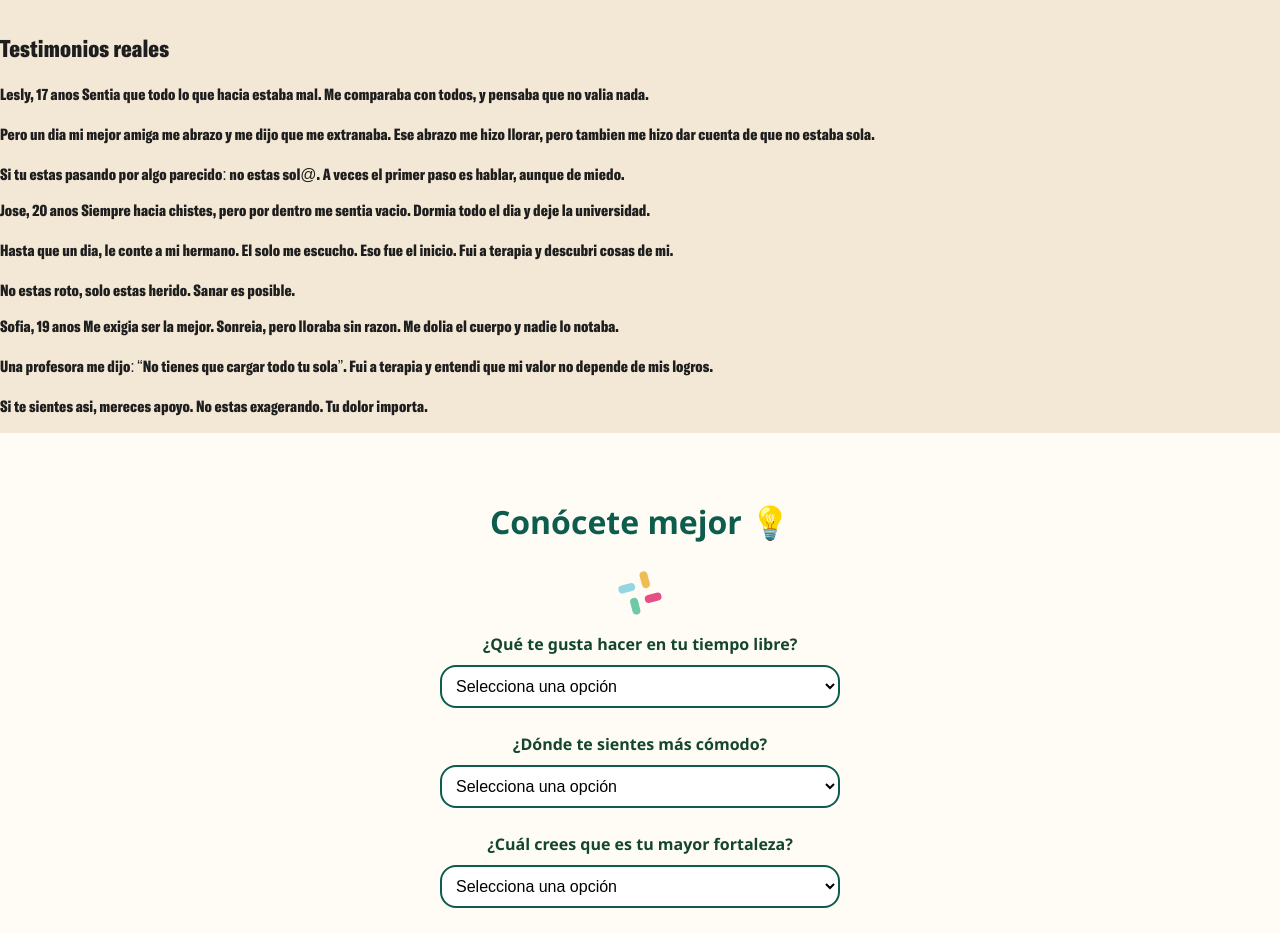
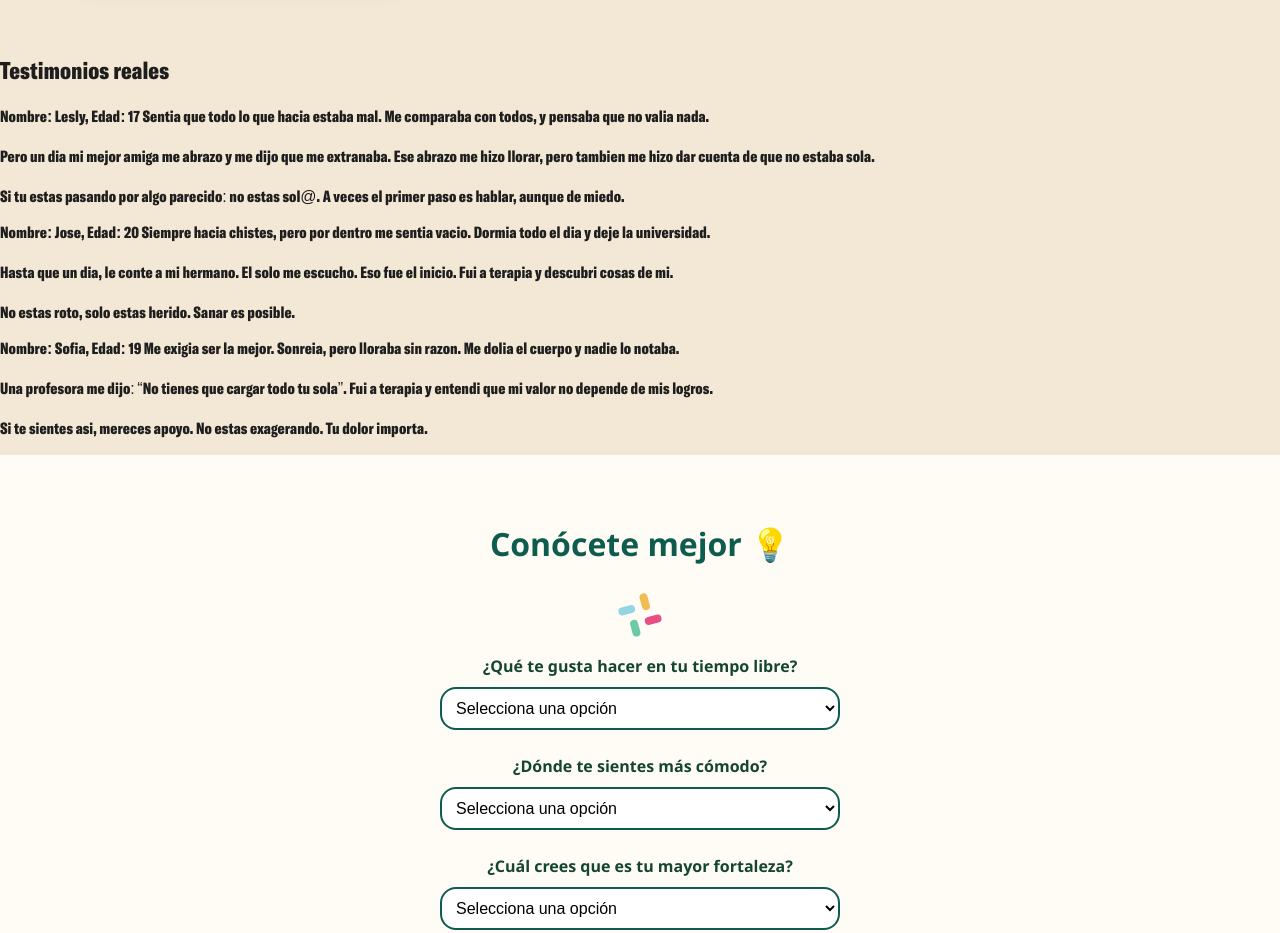
Before and after one commit to mathiasb-cloud/web-get-help, a plain HTML site: page index.html in a window 1280 px wide. Shown: the part 4904-5837 px from the top of the page. Drawn offline with Linux system fonts and the light colour scheme.

Commit message:
Celular-web

```diff
--- a/index.html
+++ b/index.html
@@ -8,6 +8,15 @@
   <link href="https://fonts.googleapis.com/css2?family=Roboto:wght@400;700&display=swap" rel="stylesheet">
   <title>Apoyo Psicológico</title>
   <style>
+    * {
+  box-sizing: border-box;
+}
+
+html, body {
+  max-width: 100vw;
+  overflow-x: hidden;
+}
+
     @font-face {
       font-family: 'Acorn';
       src: url('./fonts/Acorn-Bold.woff2') format('woff2'),
@@ -1150,7 +1159,7 @@ footer {
   <h2 class="hovercard-title">Testimonios reales</h2>
   <div class="hovercard">
     <p>
-      <span><strong>Lesly, 17 años</strong></span>
+      <span><strong>Nombre: Lesly, Edad: 17 </strong></span>
       <span class="hovercard-info">
         Sentía que todo lo que hacía estaba mal. Me comparaba con todos, y pensaba que no valía nada.
         <br><br>
@@ -1160,7 +1169,7 @@ footer {
       </span>
     </p>
     <p>
-      <span><strong>José, 20 años</strong></span>
+      <span><strong>Nombre: José, Edad: 20</strong></span>
       <span class="hovercard-info">
         Siempre hacía chistes, pero por dentro me sentía vacío. Dormía todo el día y dejé la universidad.
         <br><br>
@@ -1170,7 +1179,7 @@ footer {
       </span>
     </p>
     <p>
-      <span><strong>Sofía, 19 años</strong></span>
+      <span><strong>Nombre: Sofía, Edad: 19</strong></span>
       <span class="hovercard-info">
         Me exigía ser la mejor. Sonreía, pero lloraba sin razón. Me dolía el cuerpo y nadie lo notaba.
         <br><br>
```
